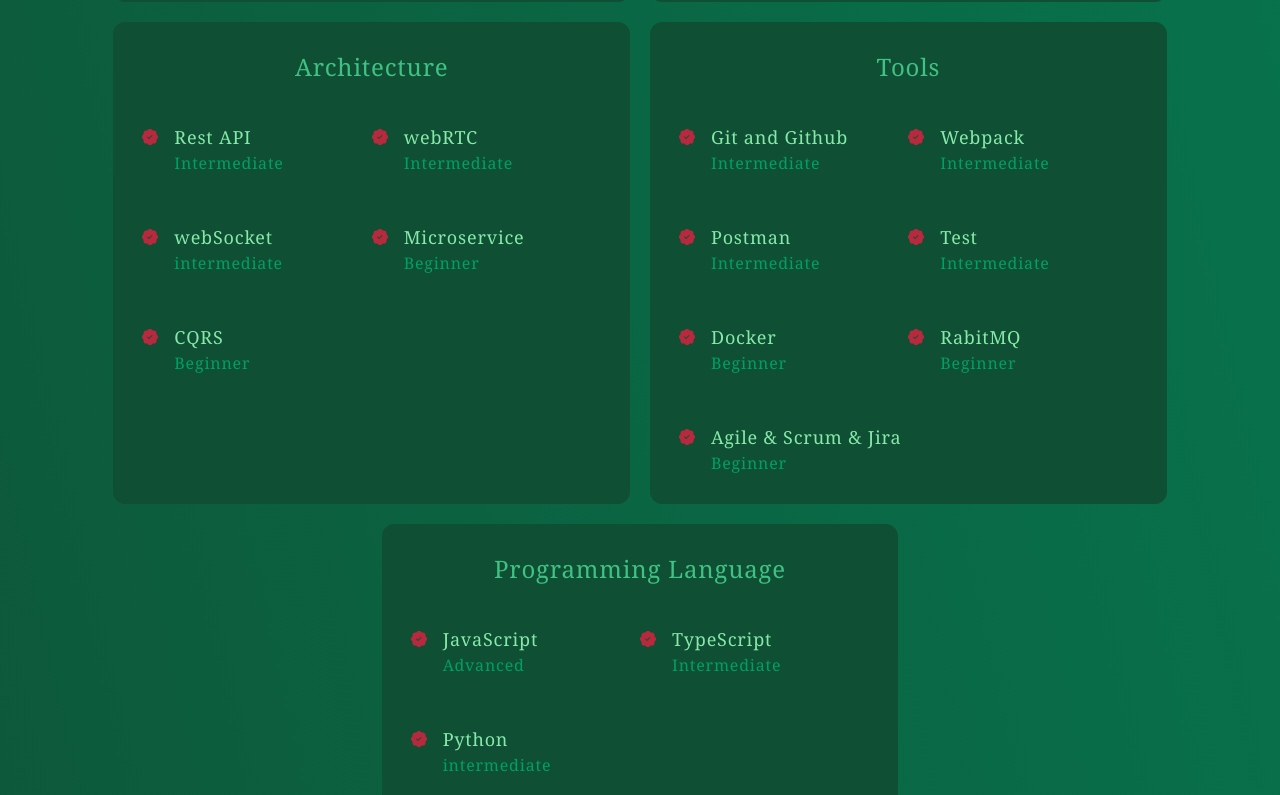
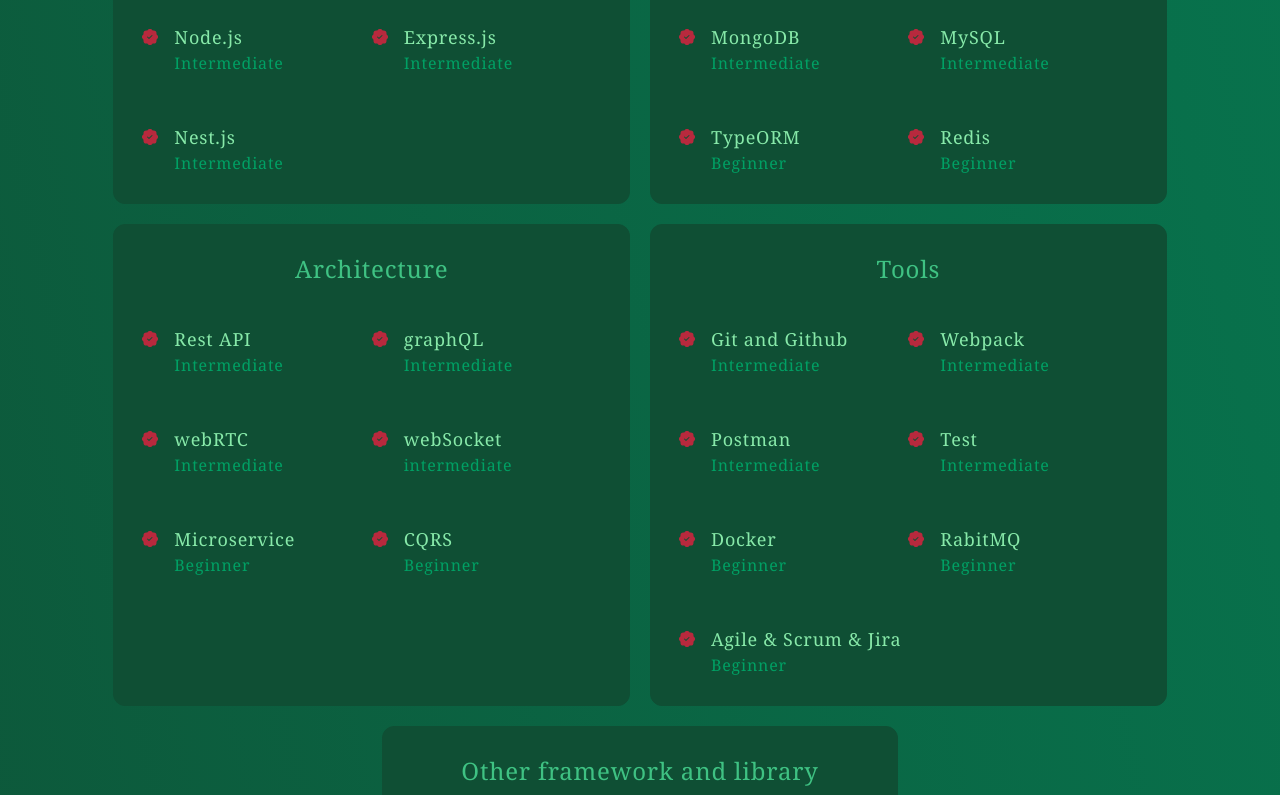
Before and after one commit to AliAsMath/ali-ashiri, a React (Create React App) app: page / in a window 1280 px wide. Shown: the part 2180-2975 px from the top of the page. Built offline with nearby package versions, Linux system fonts and the light colour scheme.

Commit message:
add some exprience

```diff
--- a/src/component/experience/Experience.jsx
+++ b/src/component/experience/Experience.jsx
@@ -1,25 +1,29 @@
 import ExperienceWrapper from "./ExperienceWrapper";
 
 const front = [
-  { name: "HTML", level: "Advanced" },
-  { name: "CSS", level: "Advanced" },
-  { name: "Tailwind", level: "Advanced" },
-  { name: "Styled Component", level: "Intermediate" },
   { name: "React.Js", level: "Advanced" },
   { name: "React Native", level: "Intermediate" },
   { name: "Next.Js", level: "Advanced" },
-  { name: "Redux", level: "Intermediate" },
+  { name: "Tailwind", level: "Advanced" },
+  { name: "Styled Component", level: "Intermediate" },
+  { name: "Material UI", level: "Intermediate" },
 ];
 const back = [
+  { name: "Node.js", level: "Intermediate" },
   { name: "Express.js", level: "Intermediate" },
   { name: "Nest.js", level: "Intermediate" },
-  { name: "Socket.io", level: "Intermediate" },
+];
+
+const db = [
   { name: "MongoDB", level: "Intermediate" },
   { name: "MySQL", level: "Intermediate" },
   { name: "TypeORM", level: "Beginner" },
+  { name: "Redis", level: "Beginner" },
 ];
 
 const lang = [
+  { name: "HTML", level: "Advanced" },
+  { name: "CSS", level: "Advanced" },
   { name: "JavaScript", level: "Advanced" },
   { name: "TypeScript", level: "Intermediate" },
   { name: "Python", level: "intermediate" },
@@ -27,6 +31,7 @@
 
 const architecture = [
   { name: "Rest API", level: "Intermediate" },
+  { name: "graphQL", level: "Intermediate" },
   { name: "webRTC", level: "Intermediate" },
   { name: "webSocket", level: "intermediate" },
   { name: "Microservice", level: "Beginner" },
@@ -42,6 +47,11 @@
   { name: "RabitMQ", level: "Beginner" },
   { name: "Agile & Scrum & Jira", level: "Beginner" },
 ];
+const frameWorkAndLibrary = [
+  { name: "Socket.io", level: "Intermediate" },
+  { name: "Redux", level: "Intermediate" },
+  { name: "Electron", level: "Beginner" },
+];
 
 function Experience() {
   return (
@@ -52,11 +62,16 @@
       <h5 className="text-green-4">What Skills I Have</h5>
       <h2 className="text-3xl text-green-6">My Experience</h2>
       <div className="flex flex-wrap justify-center gap-5 px-5 sm:p-5 md:gap-10 md:flex-col">
+        <ExperienceWrapper expreience={"Programming Language"} list={lang} />
         <ExperienceWrapper expreience={"Front-end Development"} list={front} />
         <ExperienceWrapper expreience={"Back-end Development"} list={back} />
+        <ExperienceWrapper expreience={"Database"} list={db} />
         <ExperienceWrapper expreience={"Architecture"} list={architecture} />
         <ExperienceWrapper expreience={"Tools"} list={tools} />
-        <ExperienceWrapper expreience={"Programming Language"} list={lang} />
+        <ExperienceWrapper
+          expreience={"Other framework and library"}
+          list={frameWorkAndLibrary}
+        />
       </div>
     </section>
   );
```
